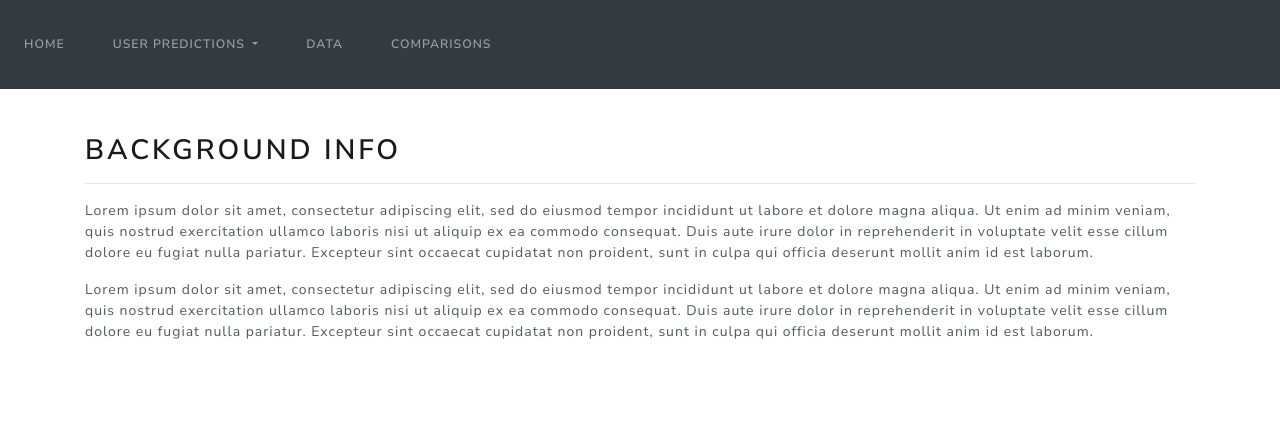
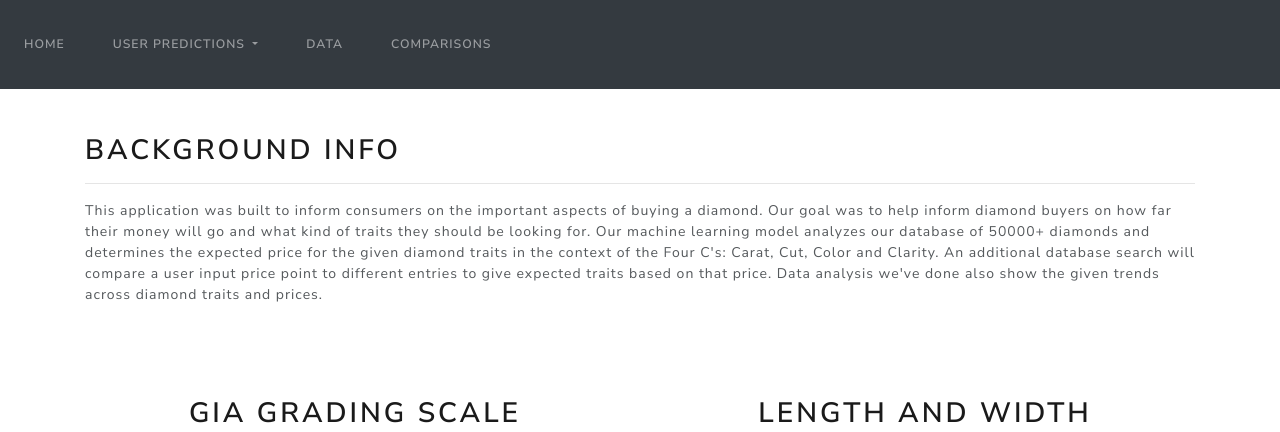
Before and after one commit to Travis-Molnoskey/Final_Project, a Flask app: page / in a window 1280 px wide. Shown: the part 204-636 px from the top of the page. Run offline with Flask 2, Linux system fonts and the light colour scheme; parts of the project's set-up code (start-up, migrations or seed data) failed here and were passed over; some libraries are stand-ins or nearby versions.

Commit message:
updated background info

```diff
--- a/templates/index.html
+++ b/templates/index.html
@@ -69,16 +69,10 @@
       <h2>Background Info</h2>
       <hr>
       <p>
-        Lorem ipsum dolor sit amet, consectetur adipiscing elit, sed do eiusmod tempor incididunt ut labore et dolore magna aliqua.
-          Ut enim ad minim veniam, quis nostrud exercitation ullamco laboris nisi ut aliquip ex ea commodo consequat.
-          Duis aute irure dolor in reprehenderit in voluptate velit esse cillum dolore eu fugiat nulla pariatur.
-          Excepteur sint occaecat cupidatat non proident, sunt in culpa qui officia deserunt mollit anim id est laborum.
-      </p>
-      <p>
-        Lorem ipsum dolor sit amet, consectetur adipiscing elit, sed do eiusmod tempor incididunt ut labore et dolore magna aliqua.
-          Ut enim ad minim veniam, quis nostrud exercitation ullamco laboris nisi ut aliquip ex ea commodo consequat.
-          Duis aute irure dolor in reprehenderit in voluptate velit esse cillum dolore eu fugiat nulla pariatur.
-          Excepteur sint occaecat cupidatat non proident, sunt in culpa qui officia deserunt mollit anim id est laborum.
+        This application was built to inform consumers on the important aspects of buying a diamond. Our goal was to help inform diamond buyers on how far their money will go and what kind of traits they should be looking for.
+          Our machine learning model analyzes our database of 50000+ diamonds and determines the expected price for the given diamond traits in the context of the Four C's: Carat, Cut, Color and Clarity.
+          An additional database search will compare a user input price point to different entries to give expected traits based on that price.
+          Data analysis we've done also show the given trends across diamond traits and prices.
       </p>
     </div> <!--end background info div-->
 
```
